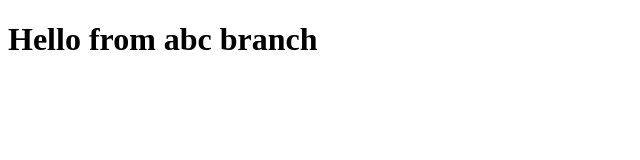
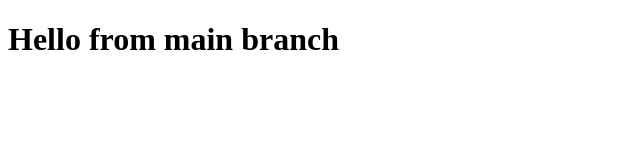
Before and after one commit to Hieuhocit03/Demo_git, a plain HTML site: page index.html in a window 1280 px wide. Shown: the whole page, without its empty margins (0-640 px from the left). Drawn offline with Linux system fonts and the light colour scheme.

Commit message:
đổi h1 ở main

```diff
--- a/index.html
+++ b/index.html
@@ -5,6 +5,6 @@
     <meta name="viewport" content="width=device-width, initial-scale=1.0">
 </head>
 <body>
-    <h1>Hello from abc branch</h1>
+    <h1>Hello from main branch</h1>
 </body>
 </html>
```
